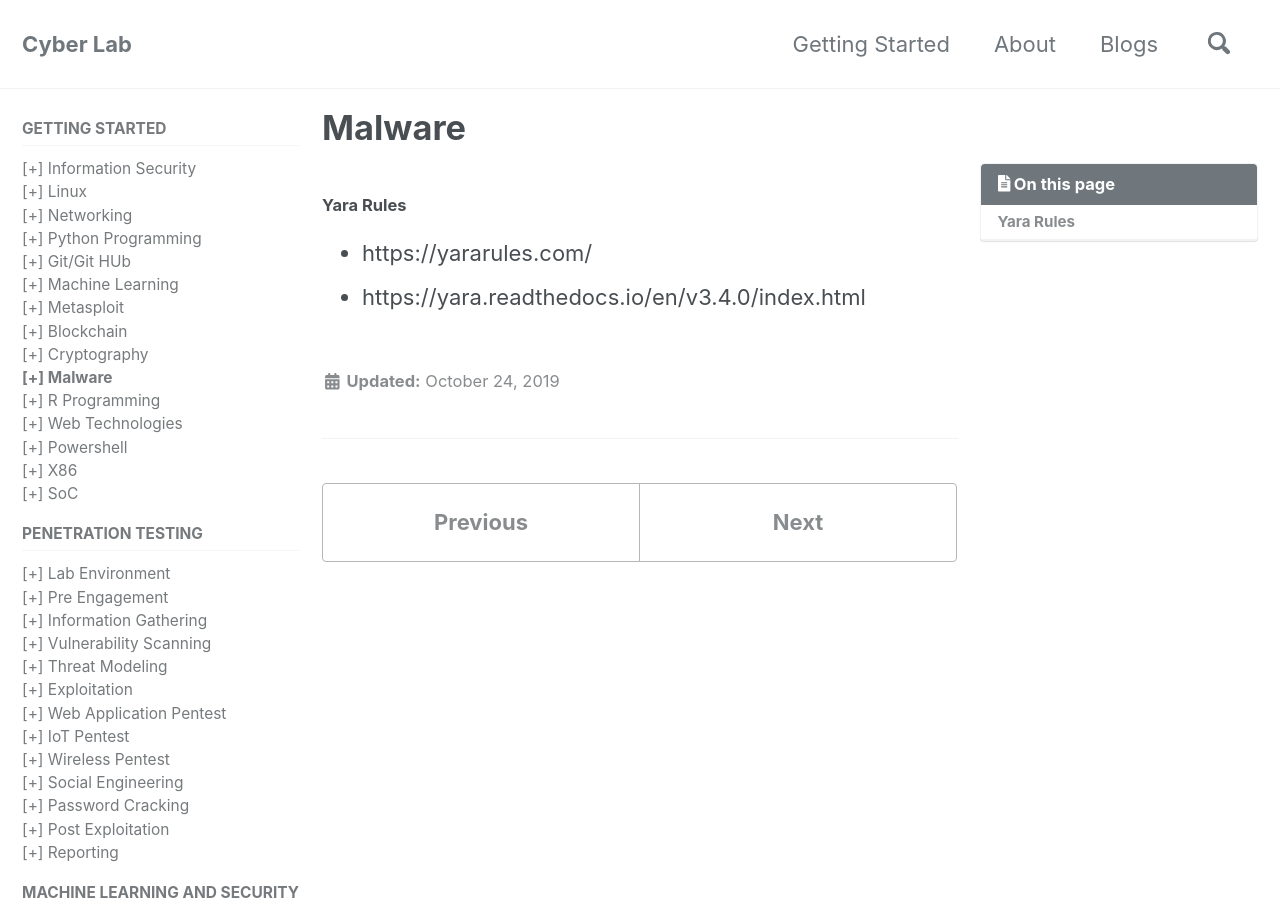
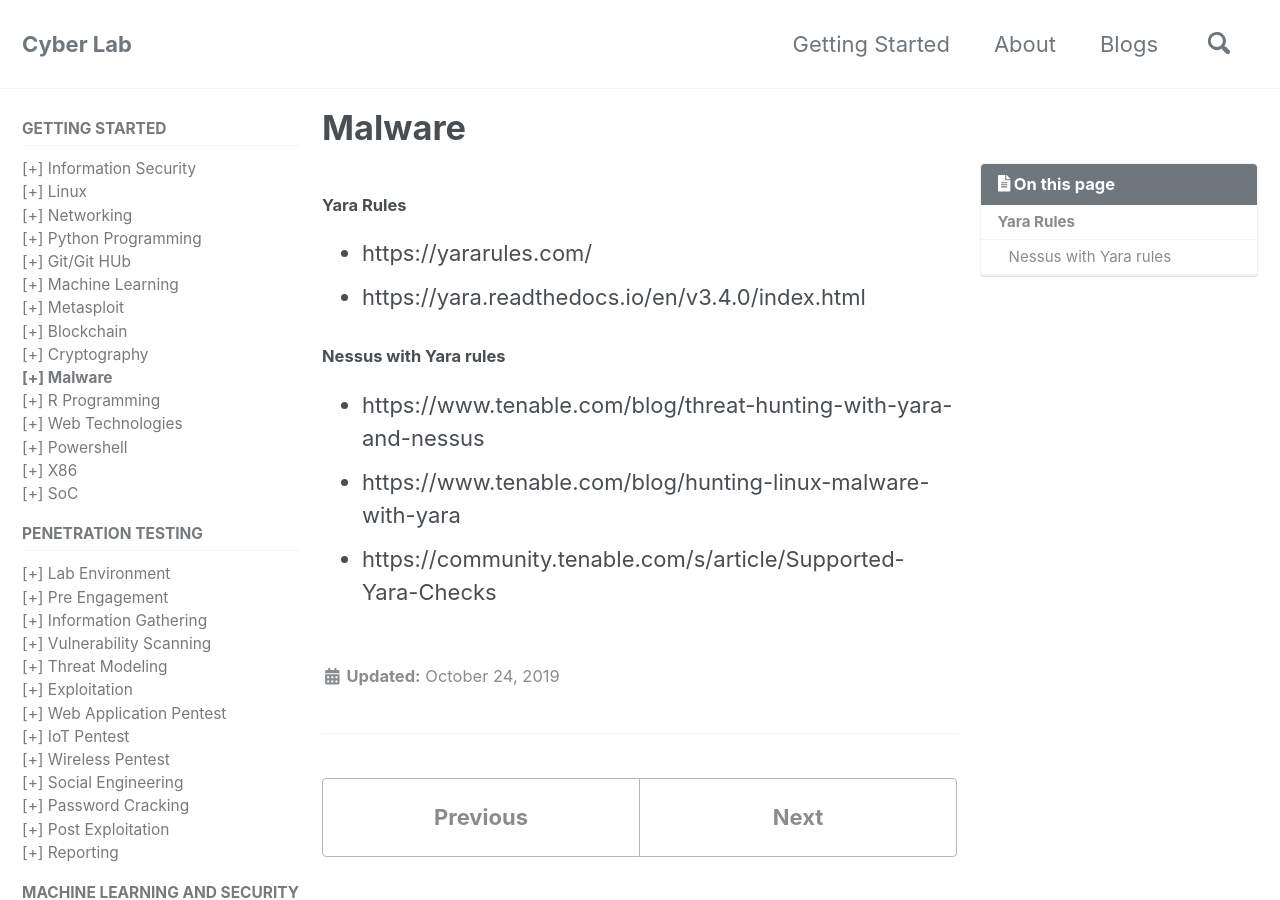
Before and after one commit to mohareti/cyberlab, a Jekyll site: the page built from _docs/10_Malware_Analysis.md, in a window 1280 px wide and 900 px high. Built offline with Jekyll 4.4.1, drawn with Linux system fonts in a browser that asks for light colours; cached includes are drawn as plain includes; nearby versions of some CDN libraries.

Commit message:
Update 10_Malware_Analysis.md

```diff
--- a/_docs/10_Malware_Analysis.md
+++ b/_docs/10_Malware_Analysis.md
@@ -9,3 +9,8 @@ toc: true
 #### Yara Rules
 - https://yararules.com/
 - https://yara.readthedocs.io/en/v3.4.0/index.html
+
+##### Nessus with Yara rules
+- https://www.tenable.com/blog/threat-hunting-with-yara-and-nessus
+- https://www.tenable.com/blog/hunting-linux-malware-with-yara
+- https://community.tenable.com/s/article/Supported-Yara-Checks
```
